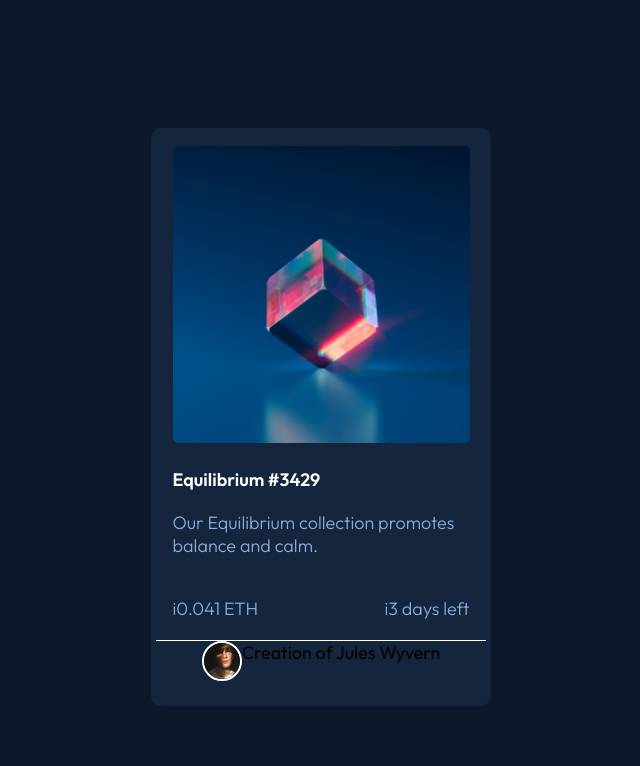
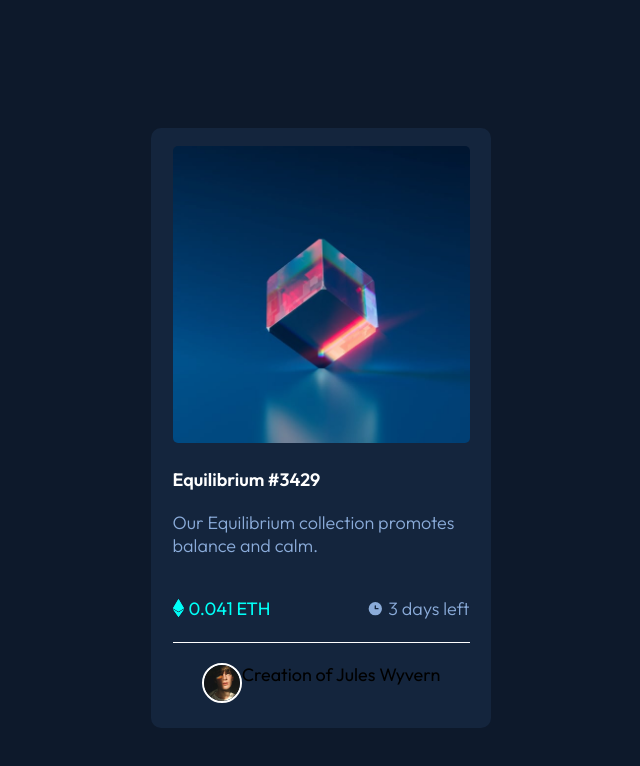
Before and after one commit to acmidev/NFT-Card, a plain HTML site: page index.html in a window 1280 px wide. Shown: the whole page, without its empty margins (319-959 px from the left). Drawn offline with Linux system fonts and the light colour scheme.

Commit message:
version 3

```diff
--- a/index.html
+++ b/index.html
@@ -22,8 +22,8 @@
             <a href="#">Equilibrium #3429</a>
             <p>Our Equilibrium collection promotes balance and calm.</p>
             <div class="price">
-                <p><span>i</span>0.041 ETH</p>
-                <p><span>i</span>3 days left</p>
+                <p id="eth-p"><span id="eth"><img src="./images/icon-ethereum.svg" alt=""></span>0.041 ETH</p>
+                <p><span id="clock"><img src="./images/icon-clock.svg" alt=""></span>3 days left</p>
             </div>
             </div>
             <div class="owner-info">
--- a/styles.css
+++ b/styles.css
@@ -79,20 +79,42 @@ body{
     display: flex;
     justify-content: space-between;
     margin-top: 20px;
+    font-size: 1.6rem;
 
 }
 .price p{
 
 }
+#eth{
+    margin-right: 5px;
+    background-image: url('./images/icon-ethereum.svg');
+    background-repeat: no-repeat;
+    vertical-align: middle;
 
 
 
+}
+
+#eth-p{
+    color: var(--cyan);
+    font-weight: 400;
+
+}
+#clock{
+    vertical-align: middle;
+    margin-right: 4px;
+}
+
 .owner-info{
-    display: flex;
+    display:flex;
+    width: 90%;
+    margin: 0 auto;
     justify-content: center;
+    align-content: center;
     margin-top: 20px;
     margin-bottom: 20px;
     border-top: 1px solid white;
+    padding-top: 20px;
 }
 
 .owner-info img{
```
